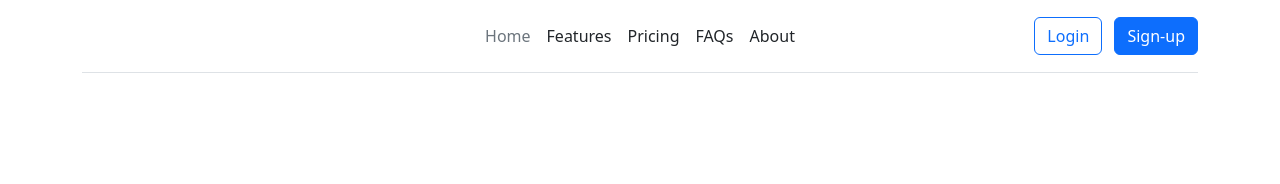
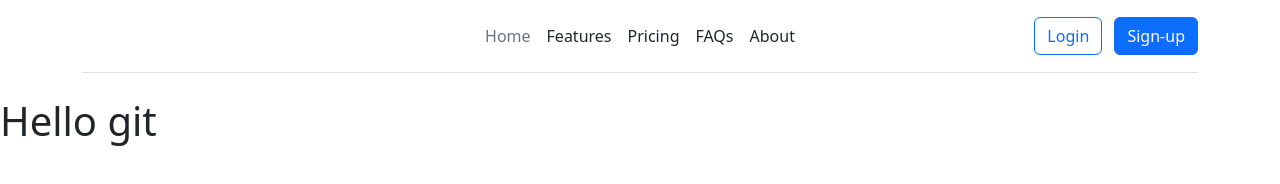
Before and after one commit to IvanStukalov/git-training, a plain HTML site: page index.html in a window 1280 px wide. Drawn offline with nearby package versions, Linux system fonts and the light colour scheme.

Commit message:
Add greeting

```diff
--- a/index.html
+++ b/index.html
@@ -6,7 +6,8 @@
     <meta name="viewport" content="width=device-width, initial-scale=1.0">
     <title>Document</title>
     <!-- CSS only -->
-    <link href="https://cdn.jsdelivr.net/npm/bootstrap@5.2.2/dist/css/bootstrap.min.css" rel="stylesheet" integrity="sha384-Zenh87qX5JnK2Jl0vWa8Ck2rdkQ2Bzep5IDxbcnCeuOxjzrPF/et3URy9Bv1WTRi" crossorigin="anonymous">
+    <link href="https://cdn.jsdelivr.net/npm/bootstrap@5.2.2/dist/css/bootstrap.min.css" rel="stylesheet"
+          integrity="sha384-Zenh87qX5JnK2Jl0vWa8Ck2rdkQ2Bzep5IDxbcnCeuOxjzrPF/et3URy9Bv1WTRi" crossorigin="anonymous">
     <!-- JavaScript Bundle with Popper -->
     <!-- <script src="https://cdn.jsdelivr.net/npm/bootstrap@5.2.2/dist/js/bootstrap.bundle.min.js" integrity="sha384-OERcA2EqjJCMA+/3y+gxIOqMEjwtxJY7qPCqsdltbNJuaOe923+mo//f6V8Qbsw3" crossorigin="anonymous"></script> -->
 </head>
@@ -15,7 +16,9 @@
 <div class="container">
     <header class="d-flex flex-wrap align-items-center justify-content-center justify-content-md-between py-3 mb-4 border-bottom">
         <a href="/" class="d-flex align-items-center col-md-3 mb-2 mb-md-0 text-dark text-decoration-none">
-            <svg class="bi me-2" width="40" height="32" role="img" aria-label="Bootstrap"><use xlink:href="#bootstrap"></use></svg>
+            <svg class="bi me-2" width="40" height="32" role="img" aria-label="Bootstrap">
+                <use xlink:href="#bootstrap"></use>
+            </svg>
         </a>
 
         <ul class="nav col-12 col-md-auto mb-2 justify-content-center mb-md-0">
@@ -32,6 +35,6 @@
         </div>
     </header>
 </div>
-
+<h1>Hello git</h1>
 </body>
 </html>
```
Lines whose indentation alone changed are shown as unchanged.
